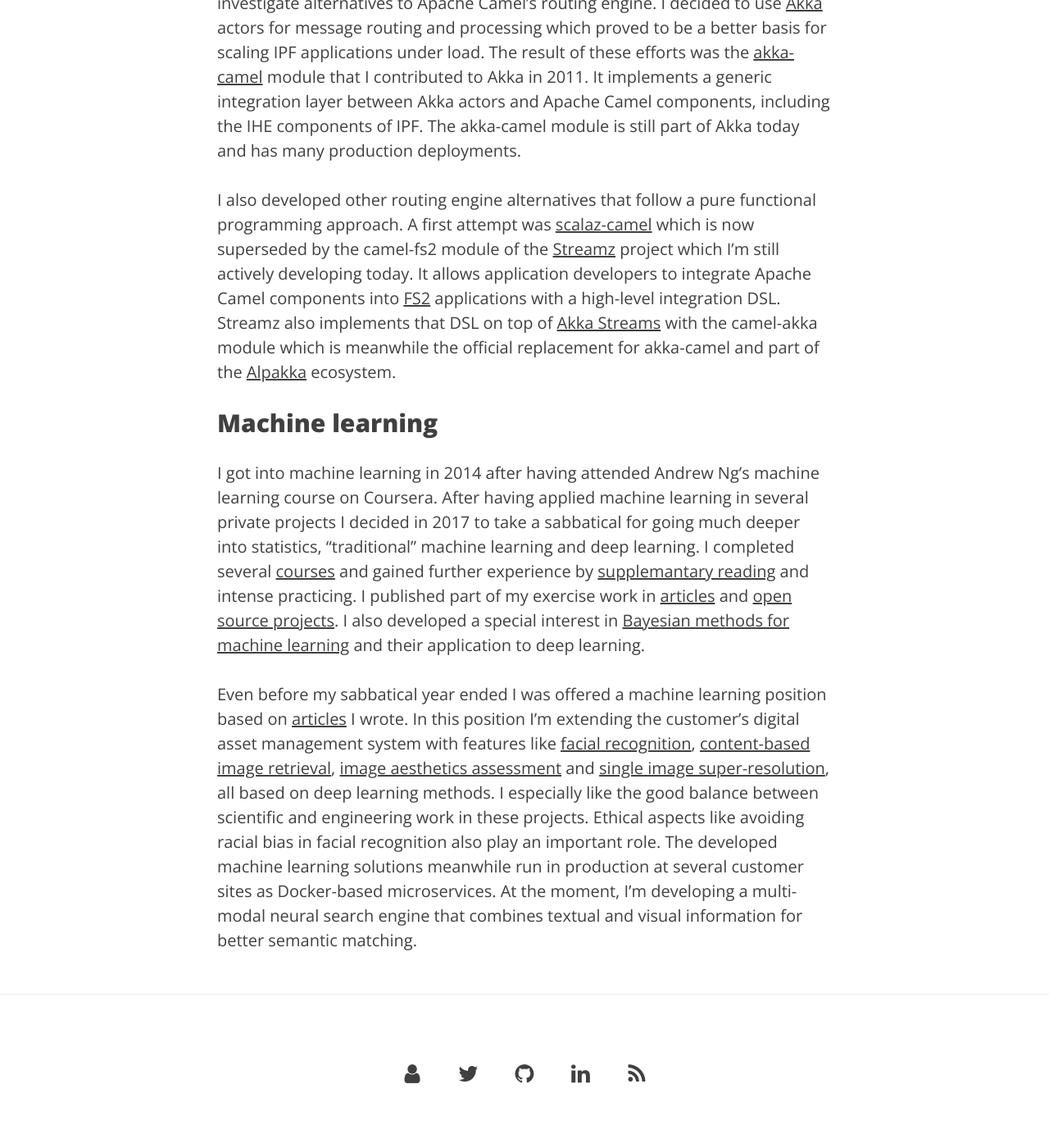
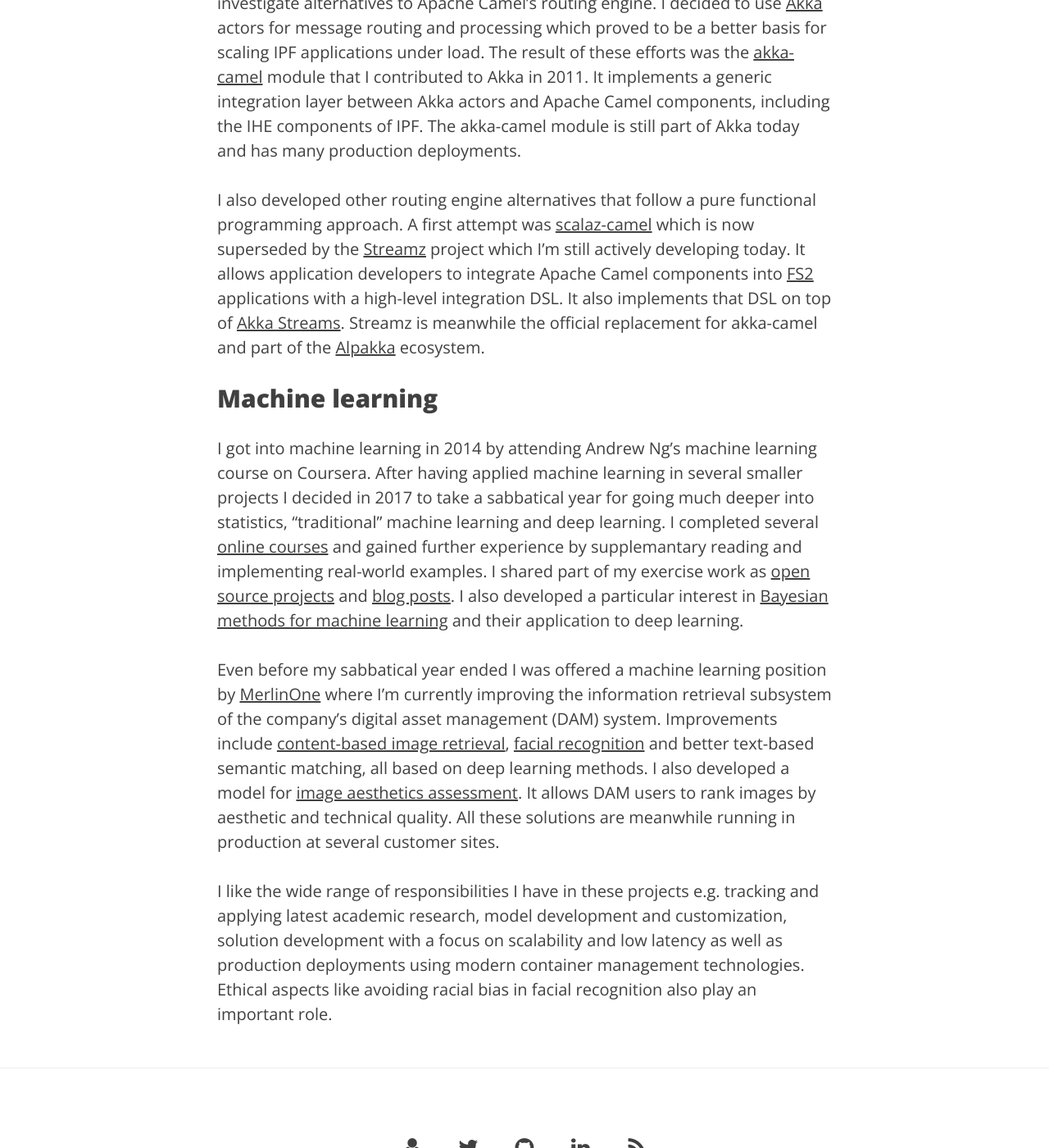
Before and after one commit to krasserm/krasserm.github.io, a Jekyll site: the page built from stories.md, in a window 1280 px wide and 1400 px high, scrolled down 3168 px. Shown: the whole window at 82% size. Built offline with Jekyll 4.4.1, drawn with Linux system fonts in a browser that asks for light colours; some of the changed text lies outside the part shown.

Commit message:
Revise stories

```diff
--- a/stories.md
+++ b/stories.md
@@ -70,7 +70,7 @@
 [this article](https://dzone.com/articles/introduction-open-ehealth) for an introduction). In 2009, these extensions have
 been open sourced as [Open eHealth Integration Platform](http://oehf.github.io/ipf/) (IPF) of which I'm the founder and
 initial lead developer. IPF has many production deployments in international customer projects today and is still actively
-developed by [ICW](https://icw-global.com/), the sponsor of the open source project. IPF is a central component of ICW's
+developed by ICW, the sponsor of the open source project. IPF is a central component of ICW's
 [eHealth Suite](https://icw-global.com/icw-ehealth-suite/) and provides connectivity to a wide range of healthcare information
 systems. Its standard compliance has been certified in several [IHE Connectathons](https://www.ihe.net/connectathon.aspx).
 During my work on IPF I also became an Apache Camel committer.
@@ -83,29 +83,31 @@
 akka-camel module is still part of Akka today and has many production deployments.
 
 I also developed other routing engine alternatives that follow a pure functional programming approach. A first attempt was
-[scalaz-camel](https://github.com/krasserm/scalaz-camel) which is now superseded by the camel-fs2 module of the
-[Streamz](https://github.com/krasserm/streamz) project which I'm still actively developing today. It allows application
-developers to integrate Apache Camel components into [FS2](https://github.com/functional-streams-for-scala/fs2) applications
-with a high-level integration DSL. Streamz also implements that DSL on top of
-[Akka Streams](https://doc.akka.io/docs/akka/current/stream/index.html) with the camel-akka module which is meanwhile the
-official replacement for akka-camel and part of the [Alpakka](https://github.com/akka/alpakka) ecosystem.
+[scalaz-camel](https://github.com/krasserm/scalaz-camel) which is now superseded by the [Streamz](https://github.com/krasserm/streamz)
+project which I'm still actively developing today. It allows application developers to integrate Apache Camel components
+into [FS2](https://github.com/functional-streams-for-scala/fs2) applications with a high-level integration DSL. It also
+implements that DSL on top of [Akka Streams](https://doc.akka.io/docs/akka/current/stream/index.html). Streamz is meanwhile
+the official replacement for akka-camel and part of the [Alpakka](https://github.com/akka/alpakka) ecosystem.
 
 ## Machine learning
 
-I got into machine learning in 2014 after having attended Andrew Ng's machine learning course on Coursera. After having
-applied machine learning in several private projects I decided in 2017 to take a sabbatical for going much deeper into
-statistics, "traditional" machine learning and deep learning. I completed several [courses](/resume/#certifications) and gained
-further experience by [supplemantary reading](/2018/01/03/machine-learning-resources/) and intense practicing. I published
-part of my exercise work in [articles](/) and [open source projects](/resume#open-source-projects). I also developed a special
-interest in [Bayesian methods for machine learning](https://github.com/krasserm/bayesian-machine-learning) and their
-application to deep learning.
+I got into machine learning in 2014 by attending Andrew Ng's machine learning course on Coursera. After having applied
+machine learning in several smaller projects I decided in 2017 to take a sabbatical year for going much deeper into
+statistics, "traditional" machine learning and deep learning. I completed several [online courses](/resume/#certifications)
+and gained further experience by supplemantary reading and implementing real-world examples. I shared part of my exercise
+work as [open source projects](/resume#open-source-projects) and [blog posts](/). I also developed a particular interest
+in [Bayesian methods for machine learning](https://github.com/krasserm/bayesian-machine-learning) and their application
+to deep learning.
 
-Even before my sabbatical year ended I was offered a machine learning position based on [articles](/) I wrote. In this
-position I'm extending the customer's digital asset management system with features like [facial recognition](https://merlinone.com/solutions/merlin-ai-facial-recognition/),
-[content-based image retrieval](https://merlinone.com/solutions/merlin-ai-image-similarity/),
-[image aesthetics assessment](https://merlinone.com/solutions/merlin-ai-impact/) and
-[single image super-resolution](https://github.com/krasserm/super-resolution), all based on deep learning methods. I
-especially like the good balance between scientific and engineering work in these projects. Ethical aspects like avoiding
-racial bias in facial recognition also play an important role. The developed machine learning solutions meanwhile run
-in production at several customer sites as Docker-based microservices. At the moment, I'm developing a multi-modal neural
-search engine that combines textual and visual information for better semantic matching.
+Even before my sabbatical year ended I was offered a machine learning position by [MerlinOne](https://merlinone.com/)
+where I'm currently improving the information retrieval subsystem of the company's digital asset management (DAM) system.
+Improvements include [content-based image retrieval](https://merlinone.com/solutions/merlin-ai-image-similarity/),
+[facial recognition](https://merlinone.com/solutions/merlin-ai-facial-recognition/) and better text-based semantic matching,
+all based on deep learning methods. I also developed a model for [image aesthetics assessment](https://merlinone.com/solutions/merlin-ai-impact/).
+It allows DAM users to rank images by aesthetic and technical quality. All these solutions are meanwhile running in
+production at several customer sites.
+
+I like the wide range of responsibilities I have in these projects e.g. tracking and applying latest academic research,
+model development and customization, solution development with a focus on scalability and low latency as well as production
+deployments using modern container management technologies. Ethical aspects like avoiding racial bias in facial recognition
+also play an important role.
```
Also changed, not shown: other parts of stories.md (+1 -1 lines).
